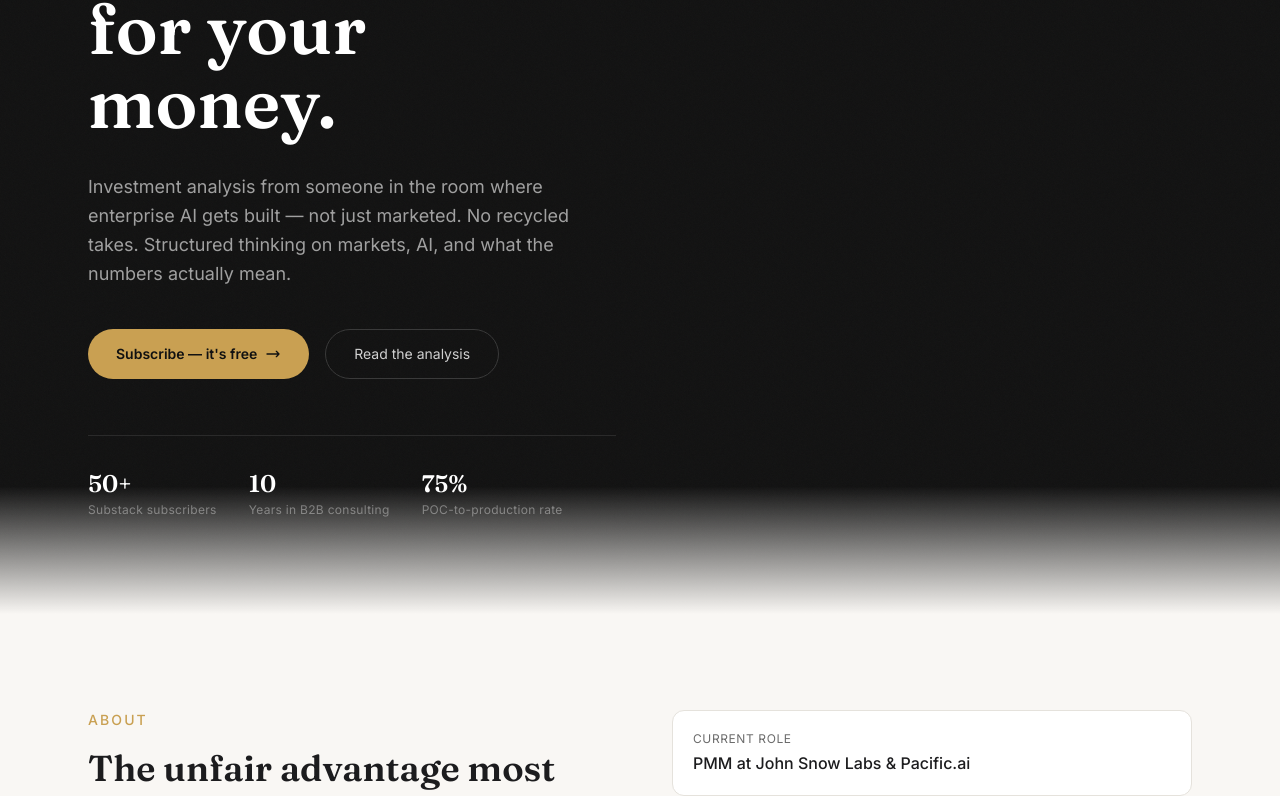
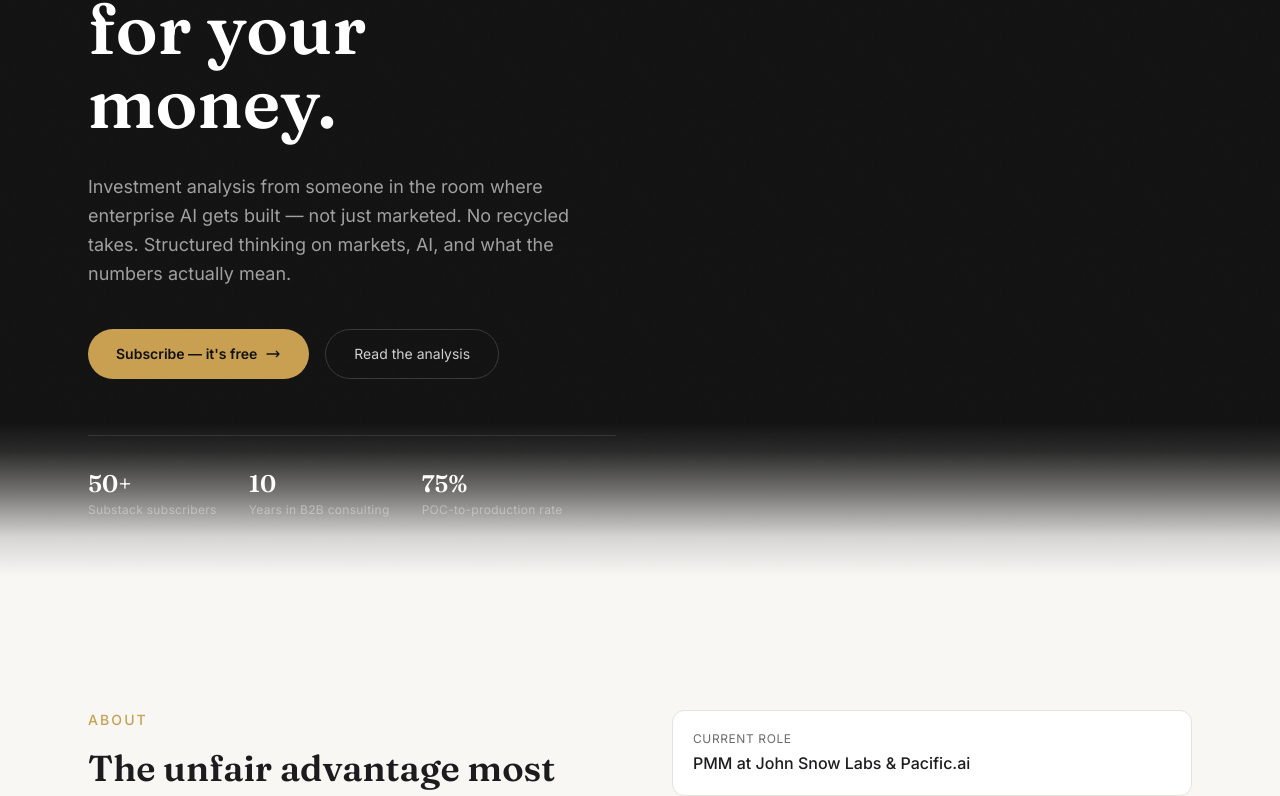
Before and after one commit to kgorobinska/oksanainvest, a Next.js app: page / in a window 1280 px wide. Shown: the part 476-1272 px from the top of the page. Built offline with nearby package versions, Linux system fonts and the light colour scheme; no server answers.

Commit message:
Fix hero-to-about gradient transition — smoother multi-stop fade

```diff
--- a/components/Hero.tsx
+++ b/components/Hero.tsx
@@ -113,7 +113,12 @@ export default function Hero() {
       </div>
 
       {/* Bottom fade into cream */}
-      <div className="absolute bottom-0 left-0 right-0 h-32 bg-gradient-to-t from-[#F9F7F4] to-transparent" />
+      <div
+        className="absolute bottom-0 left-0 right-0 h-48 pointer-events-none"
+        style={{
+          background: "linear-gradient(to top, #F9F7F4 0%, #F9F7F4 20%, rgba(249,247,244,0.85) 40%, rgba(249,247,244,0.4) 65%, rgba(249,247,244,0.1) 85%, transparent 100%)",
+        }}
+      />
     </section>
   );
 }
```
